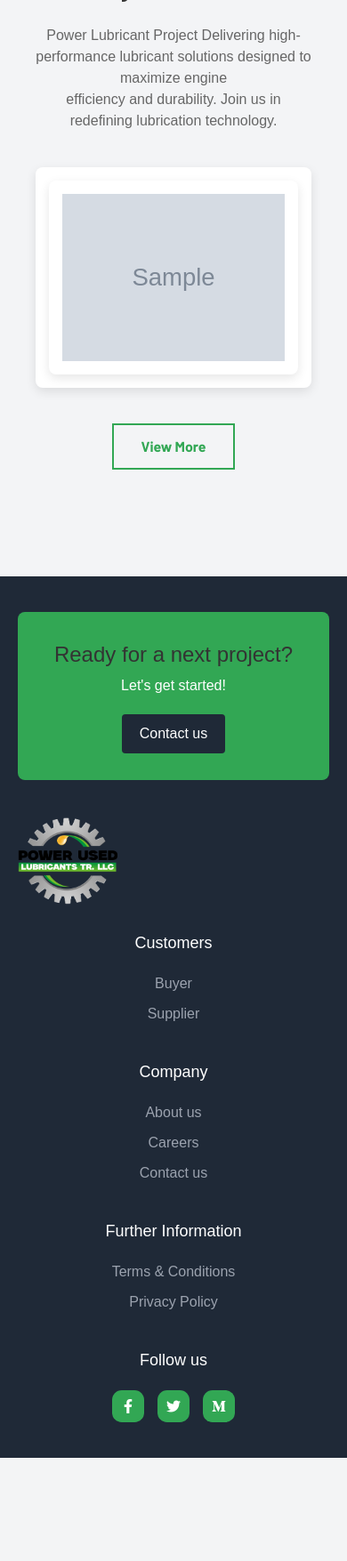
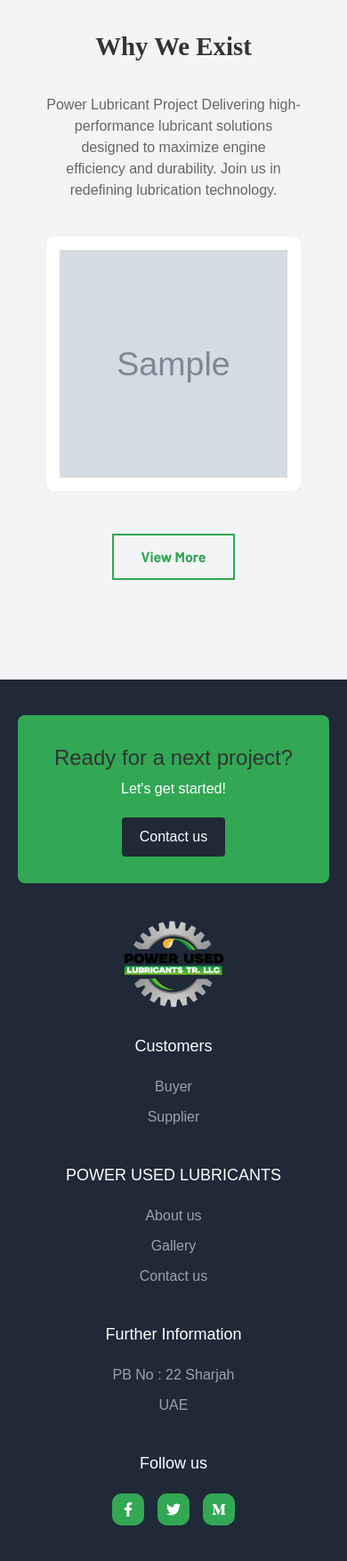
Before and after one commit to muhdashique/PULproject, a Django app: page / in a window 390 px wide. Shown: the part 1665-3420 px from the top of the page at 89% size. Before the commit the page ends 3304 px from the top, so only its background shows below. Run offline with Django 4.2, Linux system fonts and the light colour scheme; tables that the repository leaves empty hold one stand-in row (values such as "Sample post"); grey boxes marked "Sample" are stand-in pictures; some libraries are stand-ins or nearby versions.

Commit message:
15/02/25

```diff
--- a/pulapp/templates/base.html
+++ b/pulapp/templates/base.html
@@ -4,7 +4,7 @@
   {% load static %}
   <meta charset="UTF-8">
   <meta name="viewport" content="width=device-width, initial-scale=1.0">
-  <title>{% block title %}P U L{% endblock %}</title>
+  <title>{% block title %}POWER USED LUBRICANTS{% endblock %}</title>
   <link rel="icon" href="{% static 'images/logo.png' %}" type="image/x-icon">
   <link rel="stylesheet" href="https://cdnjs.cloudflare.com/ajax/libs/font-awesome/5.15.4/css/all.min.css">
   <script src="https://cdn.tailwindcss.com"></script>
@@ -297,6 +297,14 @@
         right: 20px;
       }
     }
+
+    @media (max-width: 768px) {  /* For mobile screens */
+    .footer-column img {
+        display: block;
+        margin: 0 auto;  /* Centers the image */
+    }
+}
+
   </style>
 </head>
 <body class="bg-gray-100">
@@ -328,6 +336,10 @@
         <a href="{% url 'contact' %}" class="{% if request.resolver_match.url_name == 'contact' %}active{% endif %}">Contact</a>
         <a href="{% url 'login' %}" class="login-link {% if request.resolver_match.url_name == 'login' %}active{% endif %}">Login</a>
       </nav>
+      <!-- <div>
+        <p>Email: <a href="mailto:contact@bookadvisor.com">contact@bookadvisor.com</a></p>
+        <p>Phone: <a href="tel:+918129139506">+91 8129139506</a></p>
+      </div> -->
     </div>
 
     <div class="mobile-menu" id="mobile-menu">
@@ -357,9 +369,10 @@
       </div>
 
       <div class="footer-content">
-        <div class="footer-column" style="align-items: center; ">
-          <img src="{% static 'images/power-01.png' %}" alt="Logo" style="height: 100px; width: auto; align-self: center;">
-        </div>
+        <div class="footer-column text-center d-flex justify-content-center">
+          <img src="{% static 'images/power-01.png' %}" alt="Logo" style="height: 100px; width: auto;">
+      </div>
+
 
         <div class="footer-column">
           <h3>Customers</h3>
@@ -370,10 +383,10 @@
         </div>
 
         <div class="footer-column">
-          <h3>Company</h3>
+          <h3>POWER USED LUBRICANTS </h3>
           <ul>
             <li><a href="{% url 'about' %}">About us</a></li>
-            <li><a href="#">Careers</a></li>
+            <li><a href="{% url 'gallery' %}">Gallery</a></li>
             <li><a href="{% url 'contact' %}">Contact us</a></li>
           </ul>
         </div>
@@ -381,8 +394,10 @@
         <div class="footer-column">
           <h3>Further Information</h3>
           <ul>
-            <li><a href="#">Terms & Conditions</a></li>
-            <li><a href="#">Privacy Policy</a></li>
+            <li><a href="#">
+              PB No : 22 Sharjah
+              </a></li>
+            <li><a href="#"> UAE</a></li>
           </ul>
         </div>
 
--- a/pulapp/templates/index.html
+++ b/pulapp/templates/index.html
@@ -637,6 +637,8 @@
 
 
 <section class="hero-section">
+  <h2 style="text-size-adjust: 30px; color: white;"> {{ current_datetime }}</h2>
+  <!-- <p id="datetime"></p> -->
   <h1 class="hero-title" >Fuel Pricing</h1>
 
   <div class="services-grid">
@@ -661,7 +663,7 @@
 
 
 
-<section>
+<!-- <section>
   <div class="container">
     <h1>Why We Exist</h1>
     <p class="sample-text">Power Lubricant Project Delivering high-performance lubricant solutions designed to maximize engine <br> efficiency and durability. Join us in redefining lubrication technology.</p>
@@ -671,7 +673,6 @@
       <div class="image">
        <a href="{% url 'gallery' %}#gallery"> <img src="{{ image.image.url }}" alt="{{ image.title }}" class="image"></a>
 
-        <!-- <p>{{ image.title }}</p> -->
       </div>
         {% empty %}
             <p>No projects available.</p>
@@ -680,7 +681,112 @@
 
     <a href="{% url 'gallery' %}#gallery" class="contact-button">View More</a>
   </div>
+</section> -->
+<section class="getaway-section">
+  <h1 class="getaway-title"> Why We Exist</h1>
+  <p class="sample-text">Power Lubricant Project Delivering high-performance lubricant solutions designed to maximize engine <br> efficiency and durability. Join us in redefining lubrication technology.</p>
+  <div class="destinations-grid">
+    {% for image in gallery_images %}
+          <div class="destination-card">
+            <a href="{% url 'gallery' %}#gallery"> <img src="{{ image.image.url }}" alt="{{ image.title }}" class="image"></a>
+              <div class="card-content">
+                  <!-- <h2 class="card-title">{{ destination.name }}</h2> -->
+                  <!-- <p class="card-subtitle">{{ destination.subtitle }}</p> -->
+              </div>
+          </div>
+      {% endfor %}
+  </div>
+<br> <br>
+  <a href="{% url 'gallery' %}#gallery" class="contact-button">View More</a>
 </section>
+<style>
+  .getaway-section {
+      max-width: 1200px;
+      margin: 0 auto;
+      padding: 2rem;
+  }
+
+  .getaway-title {
+      text-align: center;
+      font-size: 2.5rem;
+      font-weight: bold;
+      margin-bottom: 2rem;
+      font-family: serif;
+  }
+
+  .destinations-grid {
+      display: grid;
+      grid-template-columns: repeat(3, 1fr);
+      gap: 1.5rem;
+  }
+
+  .destination-card {
+      position: relative;
+      aspect-ratio: 1;
+      overflow: hidden;
+      border-radius: 4px;
+  }
+
+  .destination-card img {
+      width: 100%;
+      height: 100%;
+      object-fit: cover;
+      transition: transform 0.3s ease;
+  }
+
+  .destination-card:hover img {
+      transform: scale(1.05);
+  }
+
+  .card-content {
+      position: absolute;
+      bottom: 0;
+      left: 0;
+      right: 0;
+      padding: 1.5rem;
+      /* background: linear-gradient(transparent, rgba(0, 0, 0, 0.7)); */
+      color: white;
+  }
+
+  .card-title {
+      font-size: 1.5rem;
+      font-weight: bold;
+      margin: 0 0 0.5rem 0;
+  }
+
+  .card-subtitle {
+      font-size: 1rem;
+      opacity: 0.9;
+      margin: 0;
+  }
+
+  .attribution {
+      text-align: center;
+      margin-top: 1rem;
+      color: #666;
+      font-size: 0.9rem;
+  }
+
+  @media (max-width: 768px) {
+      .destinations-grid {
+          grid-template-columns: repeat(2, 1fr);
+      }
+
+      .getaway-title {
+          font-size: 2rem;
+      }
+  }
+
+  @media (max-width: 480px) {
+      .destinations-grid {
+          grid-template-columns: 1fr;
+      }
+
+      .getaway-title {
+          font-size: 1.8rem;
+      }
+  }
+</style>
 
 
 
@@ -724,6 +830,19 @@
         setInterval(nextSlide, 3000);
     });
     </script>
+    <!-- <p id="datetime"></p> -->
+
+    <script>
+        function updateDateTime() {
+            let now = new Date();
+            let formattedDateTime = now.toLocaleString(); // Format based on user locale
+            document.getElementById("datetime").innerText = formattedDateTime;
+        }
+
+        setInterval(updateDateTime, 1000); // Update every second
+        updateDateTime(); // Initial call
+    </script>
+
 </body>
 </html>
 {% endblock %}
--- a/pulapp/views.py
+++ b/pulapp/views.py
@@ -1,3 +1,4 @@
+from datetime import datetime
 from django.shortcuts import render, redirect, get_object_or_404
 from django.contrib.auth import authenticate, login, logout
 from django.contrib import messages
@@ -11,10 +12,12 @@ from django.contrib.auth.decorators import login_required
 def index(request):
     fuel_rates = FuelRate.objects.all()
     gallery_images = GalleryImage.objects.all()[:6]
+    current_datetime = datetime.now()
 
     context = {
         'fuel_rates': fuel_rates,
         'gallery_images': gallery_images,
+        'current_datetime': current_datetime
     }
 
     return render(request, 'index.html', context)
```
Also changed, not shown: pulapp/templates/gallery.html (+115 -3 lines), media/gallery/582256640-refinery-16x9_340B1sz.jpg (added), media/gallery/images_1_tpDT2SW.jfif (added), media/gallery/images_zEopplq.jfif (added), media/gallery/micro_refining_gettyimages-175334354_dC3ZFc0.jpg (added), media/gallery/pexels-joseph-russo-430180075-27647540.jpg (added), media/gallery/pexels-marek-piwnicki-3907296-27852910.jpg (added), 2 other files.
